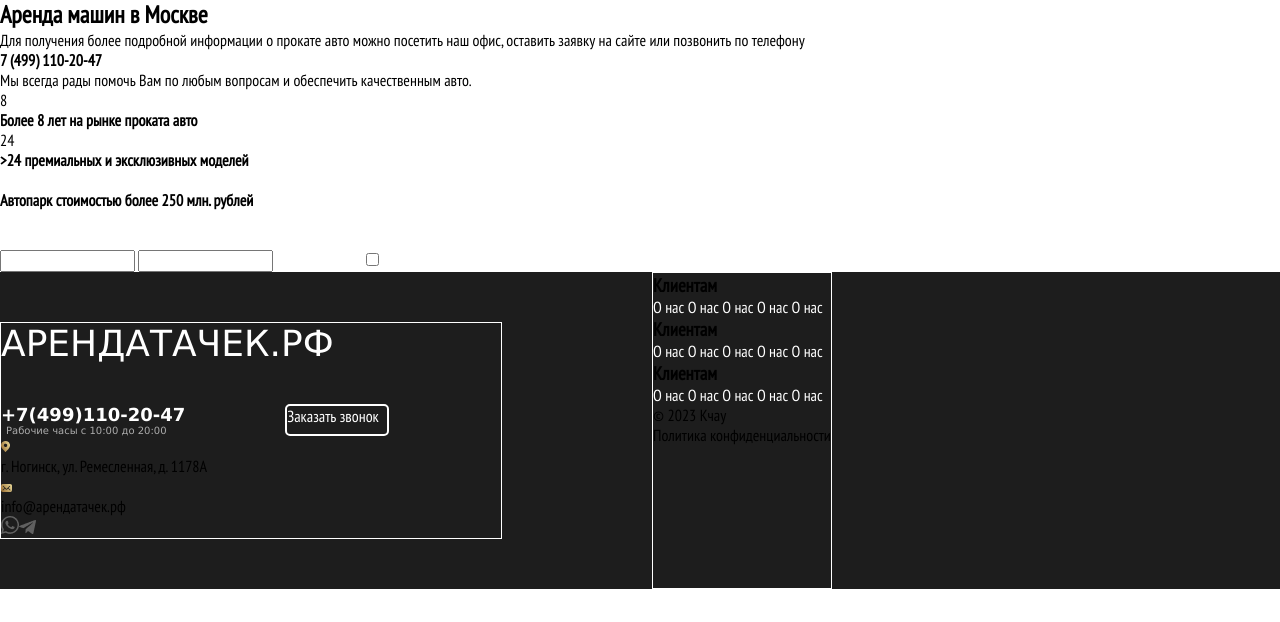
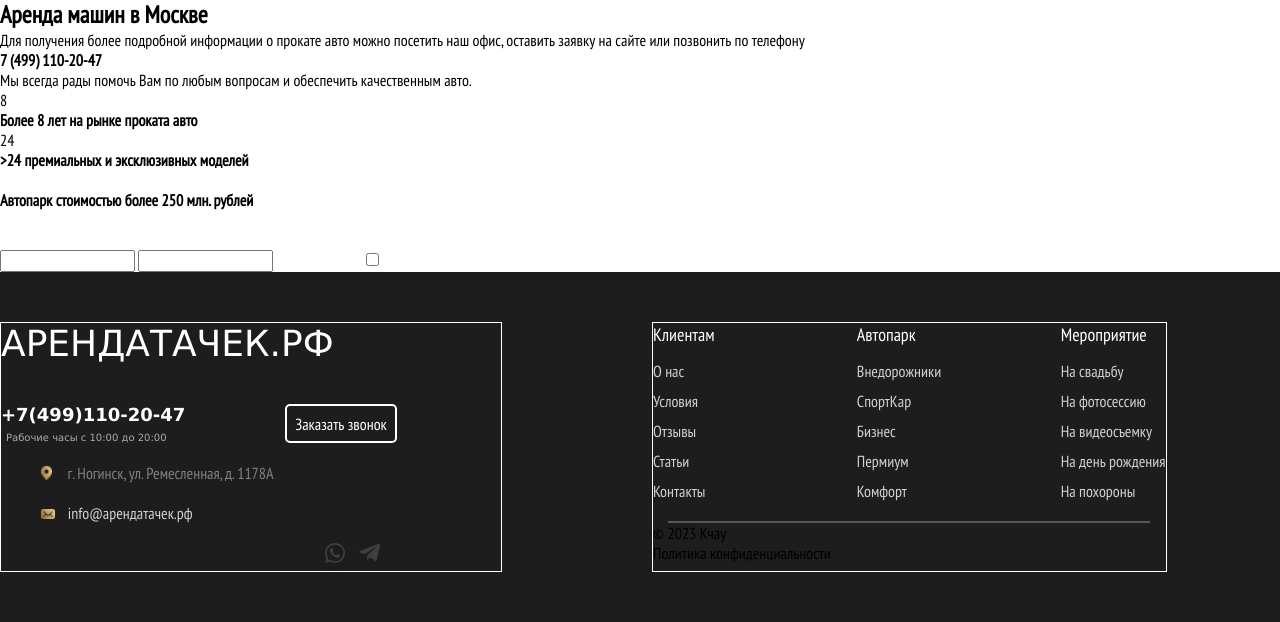
Before and after one commit to NogCollege/project-tachki-chugulapkintov, a PHP site: page / in a window 1280 px wide. Shown: the part 3698-4320 px from the top of the page. Before the commit the page ends 4287 px from the top, so only its background shows below. Run offline with PHP 8.4, Linux system fonts and the light colour scheme.

Commit message:
para2
para2

```diff
--- a/index.html
+++ b/index.html
@@ -595,7 +595,7 @@
                     <img src="img/Vector (7).png" alt=""><p>info@арендатачек.рф</p>
                 </div>
                 <div class="social">
-                    <img src="img/Vector (4).png" alt=""><img src="img/Vector (5).png" alt="">
+                    <img class="first" src="img/Vector.svg" alt=""><img class="second" src="img/Vector (1).svg" alt="">
                 </div>
             </div>
 
@@ -606,28 +606,28 @@
                     <div class="item">
                         <h3>Клиентам</h3>
                         <a href="#">О нас</a>
-                        <a href="#">О нас</a>
-                        <a href="#">О нас</a>
-                        <a href="#">О нас</a>
-                        <a href="#">О нас</a>
+                        <a href="#">Условия</a>
+                        <a href="#">Отзывы</a>
+                        <a href="#">Статьи</a>
+                        <a href="#">Контакты</a>
                     </div>
 
                     <div class="item">
-                        <h3>Клиентам</h3>
-                        <a href="#">О нас</a>
-                        <a href="#">О нас</a>
-                        <a href="#">О нас</a>
-                        <a href="#">О нас</a>
-                        <a href="#">О нас</a>
+                        <h3>Автопарк</h3>
+                        <a href="#">Внедорожники</a>
+                        <a href="#">СпортКар</a>
+                        <a href="#">Бизнес</a>
+                        <a href="#">Пермиум</a>
+                        <a href="#">Комфорт</a>
                     </div>
 
                     <div class="item">
-                        <h3>Клиентам</h3>
-                        <a href="#">О нас</a>
-                        <a href="#">О нас</a>
-                        <a href="#">О нас</a>
-                        <a href="#">О нас</a>
-                        <a href="#">О нас</a>
+                        <h3>Мероприятие</h3>
+                        <a href="#">На свадьбу</a>
+                        <a href="#">На фотосессию</a>
+                        <a href="#">На видеосъемку</a>
+                        <a href="#">На день рождения</a>
+                        <a href="#">На похороны</a>
                     </div>
 
                 </div>
--- a/style.css
+++ b/style.css
@@ -122,6 +122,7 @@ footer .content .aside .telephone .content-phone h2 {
   font-family: "Lucida Sans", "Lucida Sans Regular", "Lucida Grande", "Lucida Sans Unicode", Geneva, Verdana, sans-serif;
 }
 footer .content .aside .telephone .content-phone p {
+  margin-top: 7px;
   margin-left: 5px;
   font-size: 10px;
   color: rgba(255, 255, 255, 0.63);
@@ -131,9 +132,107 @@ footer .content .aside .telephone a {
   color: white;
   border: 2px solid white;
   border-radius: 5px;
+  padding-left: 8px;
+  padding-top: 8px;
   width: 100px;
   margin-left: 100px;
 }
+footer .content .aside .telephone a:hover {
+  color: rgba(255, 255, 255, 0.479);
+  border: 2px solid rgba(255, 255, 255, 0.479);
+  border-radius: 5px;
+  transition: 0.1s;
+  padding-left: 8px;
+  padding-top: 8px;
+  width: 100px;
+  margin-left: 100px;
+}
+footer .content .aside .adress {
+  margin-left: 40px;
+  margin-top: 20px;
+  display: flex;
+  flex-direction: row;
+}
+footer .content .aside .adress img {
+  margin-right: 7px;
+  margin-top: 3px;
+  height: 14px;
+}
+footer .content .aside .adress p {
+  color: #808080;
+  margin-left: 8px;
+}
+footer .content .aside .mail {
+  margin-left: 40px;
+  margin-top: 20px;
+  display: flex;
+  flex-direction: row;
+}
+footer .content .aside .mail img {
+  margin-right: 13px;
+  margin-top: 6px;
+  height: 10px;
+}
+footer .content .aside .mail p {
+  color: #d1d1d1;
+}
+footer .content .aside .social {
+  display: flex;
+  margin-left: 320px;
+  margin-top: 20px;
+}
+footer .content .aside .social .first {
+  opacity: 0.5;
+}
+footer .content .aside .social .second {
+  opacity: 0.5;
+  height: 17px;
+  margin-left: 10px;
+  margin-top: 1px;
+}
+footer .content .aside .social .first:hover {
+  opacity: 1;
+  transition: 0.1s;
+}
+footer .content .aside .social .second:hover {
+  opacity: 1;
+  height: 17px;
+  margin-left: 10px;
+  margin-top: 1px;
+  transition: 0.1s;
+}
 footer .content .main {
   border: 1px solid white;
+  margin-top: 50px;
+  margin-bottom: 50px;
+}
+footer .content .main .about {
+  display: grid;
+  grid-template-columns: 1fr 1fr 1fr;
+  gap: 99px;
+}
+footer .content .main .about .item {
+  display: flex;
+  flex-direction: column;
+}
+footer .content .main .about .item h3 {
+  color: white;
+  font-size: 18px;
+  font-weight: 100;
+  margin-bottom: 5px;
+}
+footer .content .main .about .item a {
+  color: #d1d1d1;
+  margin-top: 10px;
+}
+footer .content .main .about .item a:hover {
+  color: #ffffff;
+  margin-top: 10px;
+}
+footer .content .main .line {
+  width: 480px;
+  margin-top: 20px;
+  border: 1px rgb(87, 87, 87) solid;
+  margin-left: auto;
+  margin-right: auto;
 }/*# sourceMappingURL=style.css.map */
--- a/style.scss
+++ b/style.scss
@@ -134,6 +134,7 @@ footer{
                         font-family: 'Lucida Sans', 'Lucida Sans Regular', 'Lucida Grande', 'Lucida Sans Unicode', Geneva, Verdana, sans-serif;
                     }
                     p{
+                        margin-top: 7px;
                         margin-left: 5px;
                         font-size: 10px;
                         color: rgba(255, 255, 255, 0.63);
@@ -144,15 +145,119 @@ footer{
                     color: white;
                     border: 2px solid white;
                     border-radius: 5px;
-                    // padding: 10px;
+                    padding-left: 8px;
+                    padding-top: 8px;
                     width: 100px;
                     margin-left: 100px;
+                }
+                a:hover{
+                    color: rgba(255, 255, 255, 0.479);
+                    border: 2px solid rgba(255, 255, 255, 0.479);
+                    border-radius: 5px;
+                    transition: 0.1s;
+                    padding-left: 8px;
+                    padding-top: 8px;
+                    width: 100px;
+                    margin-left: 100px;
+                }
+            }
+
+            .adress{
+                margin-left: 40px;
+                margin-top: 20px;
+                display: flex;
+                flex-direction: row;
+                img{
+                    margin-right: 7px;
+                    margin-top: 3px;
+                    height: 14px;
+                }
+                p{
+                    color: #808080;
+                    margin-left: 8px;
+                }
+            }
+            .mail{
+                margin-left: 40px;
+                margin-top: 20px;
+                display: flex;
+                flex-direction: row;
+                img{
+                    margin-right: 13px;
+                    margin-top: 6px;
+                    height: 10px;
+                }
+                p{
+                    color: #d1d1d1;
+                }
+            }
+
+            .social{
+                display: flex;
+                margin-left: 320px;
+                margin-top: 20px;
+                .first{
+                    opacity: 0.5;
+                }
+                .second{
+                    opacity: 0.5;
+                    height: 17px;
+                    margin-left: 10px;
+                    margin-top: 1px;
+                }
+                .first:hover{
+                    opacity: 1;
+                    transition: 0.1s;
+                }
+                .second:hover{
+                    opacity: 1;
+                    height: 17px;
+                    margin-left: 10px;
+                    margin-top: 1px;
+                    transition: 0.1s;
                 }
             }
         }
 
         .main{
             border: 1px solid white;
+            margin-top: 50px;
+            margin-bottom: 50px;
+            .about{
+                display: grid;
+                grid-template-columns: 1fr 1fr 1fr;
+                gap: 99px;
+                .item{
+                    display: flex;
+                    flex-direction: column;
+                    h3{
+
+                        color: white;
+                        font-size: 18px;
+                        font-weight: 100;
+                        margin-bottom: 5px;
+                    }
+                    a{
+                        color: #d1d1d1;
+                        margin-top: 10px;
+                    }
+                    a:hover{
+                        color: #ffffff;
+                        margin-top: 10px;
+                    }
+                }
+            }
+            .line{
+                width: 480px;
+                margin-top: 20px;
+                border: 1px rgb(87, 87, 87) solid;
+                margin-left: auto;
+                margin-right: auto;
+            }
+
+            .hide{
+
+            }
         }
     }
 }
```
Also changed, not shown: img/Vector (1).svg (added), img/Vector.svg (added), 1 other file.
